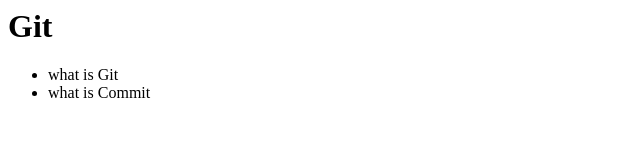
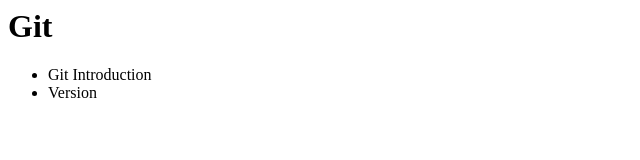
Before and after one commit to idophio/opentutorilas2, a plain HTML site: page index.html in a window 1280 px wide. Shown: the full height of the page, 0-640 px from the left. Drawn offline with Linux system fonts and the light colour scheme.

Commit message:
- Streamline this code.
- Follow the code for the class.

```diff
--- a/index.html
+++ b/index.html
@@ -8,10 +8,9 @@
       <header>
         <h1>Git</h1>
       </header>
-
       <ul>
-        <li>what is Git</li>
-        <li>what is Commit</li>
+        <li>Git Introduction</li>
+        <li>Version</li>
       </ul>
   </body>
 </html>
```
